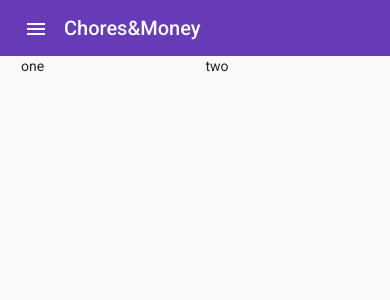
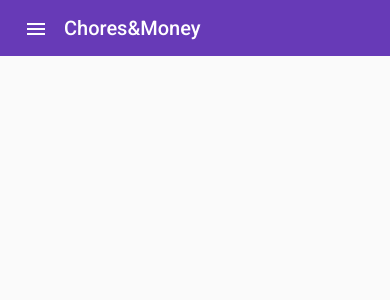
Before and after one commit to demichka/chores-money, an Angular app in the folder frontend/: page / in a window 390 px wide. Shown: the top 300 px of the page. Built offline with nearby package versions, Linux system fonts and the light colour scheme.

Commit message:
added component login, added app.roter, add component main-page

```diff
--- a/frontend/src/app/app-routing.module.ts
+++ b/frontend/src/app/app-routing.module.ts
@@ -1,11 +1,15 @@
-import { NgModule } from '@angular/core';
-import { Routes, RouterModule } from '@angular/router';
+import { NgModule } from "@angular/core";
+import { Routes, RouterModule } from "@angular/router";
+import { LoginComponent } from "./components/login/login.component";
+import { MainPageComponent } from "./components/main-page/main-page.component";
 
-
-const routes: Routes = [];
+const routes: Routes = [
+  { path: "", component: MainPageComponent },
+  { path: "login", component: LoginComponent }
+];
 
 @NgModule({
   imports: [RouterModule.forRoot(routes)],
   exports: [RouterModule]
 })
-export class AppRoutingModule { }
+export class AppRoutingModule {}
--- a/frontend/src/app/app.component.html
+++ b/frontend/src/app/app.component.html
@@ -1,34 +1 @@
-<section class="containerf" *ngIf="!onNotice || mobileQuery.matches">
-
-  <mat-toolbar color="primary" class="toolbar">
-    <button mat-icon-button class="btn-menu btn-flat" (click)="snav.toggle()">
-      <mat-icon>menu</mat-icon>
-    </button>
-    <h1 class="app-name">{{title}}</h1>
-  </mat-toolbar>
-  <mat-sidenav-container class="sidenav-container">
-    <mat-sidenav #snav>
-      <mat-nav-list>
-        nav-list
-      </mat-nav-list>
-    </mat-sidenav>
-    <mat-sidenav-content class="row">
-      <div class="col s12 m12 l6 push-l4 xl4 push-xl4">
-        <div class="col s6">one</div>
-        <div class="col s6">two</div>
-      </div>
-    </mat-sidenav-content>
-  </mat-sidenav-container>
-</section>
-
-<section fxLayout="column" fxLayoutAlign="center center" class="non-mobile-container"
-  *ngIf="onNotice || !mobileQuery.matches">
-  <h3>Welcome to Chores&Money App!</h3>
-  <h3>This application is designed to work on mobile devices</h3>
-  <h3>Please toggle device toolbar or open it on mobile device with portrait orientation</h3>
-  <p>or</p>
-  <button mat-raised-button (click)="toggleNotice()">Continue to desktop version</button>
-  <div style="margin-top: 20px;">
-    <mat-checkbox (click)="setSaveChoice()">Open desktop version always</mat-checkbox>
-  </div>
-</section>
+<router-outlet></router-outlet>
--- a/frontend/src/app/app.component.ts
+++ b/frontend/src/app/app.component.ts
@@ -6,40 +6,4 @@ import { MediaMatcher } from "@angular/cdk/layout";
   templateUrl: "./app.component.html",
   styleUrls: ["./app.component.scss"]
 })
-export class AppComponent {
-  title = "Chores&Money";
-
-  mobileQuery: MediaQueryList;
-
-  onNotice: boolean = true;
-
-  saveChoice: boolean = false;
-
-  private _mobileQueryListener: () => void;
-
-  constructor(changeDetectorRef: ChangeDetectorRef, media: MediaMatcher) {
-    if (window.localStorage.getItem("saveChoice") === null) {
-      window.localStorage.setItem("saveChoice", "false");
-    }
-    this.mobileQuery = media.matchMedia("(max-width: 768px)");
-    this._mobileQueryListener = () => changeDetectorRef.detectChanges();
-    this.mobileQuery.addListener(this._mobileQueryListener);
-    this.onNotice =
-      window.localStorage.getItem("saveChoice") === "false" ? true : false;
-  }
-
-  toggleNotice() {
-    this.onNotice = !this.onNotice;
-    if (this.saveChoice) {
-      window.localStorage.setItem("saveChoice", String(this.saveChoice));
-    }
-  }
-
-  setSaveChoice() {
-    this.saveChoice = !this.saveChoice;
-  }
-
-  ngOnDestroy(): void {
-    this.mobileQuery.removeListener(this._mobileQueryListener);
-  }
-}
+export class AppComponent {}
--- /dev/null
+++ b/frontend/src/app/components/login/login.component.html
@@ -0,0 +1,17 @@
+<form [formGroup]="loginForm">
+  <div>
+    <mat-form-field>
+      <input matInput placeholder="Email" formControlName="email" required>
+      <mat-error *ngIf="email.invalid">{{getErrorMessage()}}</mat-error>
+    </mat-form-field>
+  </div>
+  <div>
+    <mat-form-field>
+      <input matInput placeholder="Enter your password" [type]="hide ? 'password' : 'text'">
+      <button mat-icon-button matSuffix (click)="hide = !hide" [attr.aria-label]="'Hide password'"
+        [attr.aria-pressed]="hide">
+        <mat-icon>{{hide ? 'visibility_off' : 'visibility'}}</mat-icon>
+      </button>
+    </mat-form-field>
+  </div>
+</form>
--- /dev/null
+++ b/frontend/src/app/components/login/login.component.ts
@@ -0,0 +1,27 @@
+import { Component, OnInit } from "@angular/core";
+import { FormControl, Validators, FormGroup } from "@angular/forms";
+
+@Component({
+  selector: "app-login",
+  templateUrl: "./login.component.html",
+  styleUrls: ["./login.component.scss"]
+})
+export class LoginComponent implements OnInit {
+  email = new FormControl("", [Validators.required, Validators.email]);
+  hide = true;
+
+  loginForm = new FormGroup({
+    email: this.email
+  });
+
+  getErrorMessage() {
+    return this.email.hasError("required")
+      ? "You must enter a value"
+      : this.email.hasError("email")
+      ? "Not a valid email"
+      : "";
+  }
+  constructor() {}
+
+  ngOnInit() {}
+}
--- /dev/null
+++ b/frontend/src/app/components/main-page/main-page.component.html
@@ -0,0 +1,34 @@
+<section class="containerf" *ngIf="!onNotice || mobileQuery.matches">
+
+  <mat-toolbar color="primary" class="toolbar">
+    <button mat-icon-button class="btn-menu btn-flat" (click)="snav.toggle()">
+      <mat-icon>menu</mat-icon>
+    </button>
+    <h1 class="app-name">{{title}}</h1>
+  </mat-toolbar>
+  <mat-sidenav-container class="sidenav-container">
+    <mat-sidenav #snav>
+      <mat-nav-list>
+        nav-list
+      </mat-nav-list>
+    </mat-sidenav>
+    <mat-sidenav-content class="row">
+      <div class="col s12 m12 l6 push-l4 xl4 push-xl4">
+
+      </div>
+    </mat-sidenav-content>
+  </mat-sidenav-container>
+</section>
+
+
+<section fxLayout="column" fxLayoutAlign="center center" class="non-mobile-container"
+  *ngIf="onNotice || !mobileQuery.matches">
+  <h3>Welcome to Chores&Money App!</h3>
+  <h3>This application is designed to work on mobile devices</h3>
+  <h3>Please toggle device toolbar or open it on mobile device with portrait orientation</h3>
+  <p>or</p>
+  <button mat-raised-button (click)="toggleNotice()">Continue to desktop version</button>
+  <div style="margin-top: 20px;">
+    <mat-checkbox (click)="setSaveChoice()">Open desktop version always</mat-checkbox>
+  </div>
+</section>
--- /dev/null
+++ b/frontend/src/app/components/main-page/main-page.component.scss
@@ -0,0 +1,39 @@
+@import "../../../assets/scss/custom-variables";
+
+.containerf {
+  display: flex;
+  flex-direction: column;
+  position: absolute;
+  top: 0;
+  bottom: 0;
+  left: 0;
+  right: 0;
+}
+
+h1.app-name {
+  margin-left: 8px;
+}
+
+.sidenav-container {
+  flex: 1;
+  & > * {
+    min-width: 20%;
+  }
+  @media (max-width: 812px) {
+    & > * {
+      min-width: 70%;
+    }
+  }
+}
+
+.btn-menu {
+  color: #fff;
+}
+.non-mobile-container {
+  background-color: $primary-color;
+  min-height: 100vh;
+  color: #fff;
+  & > * {
+    text-align: center;
+  }
+}
--- /dev/null
+++ b/frontend/src/app/components/main-page/main-page.component.ts
@@ -0,0 +1,45 @@
+import { Component, OnDestroy, ChangeDetectorRef } from "@angular/core";
+import { MediaMatcher } from "@angular/cdk/layout";
+
+@Component({
+  selector: "app-main-page",
+  templateUrl: "./main-page.component.html",
+  styleUrls: ["./main-page.component.scss"]
+})
+export class MainPageComponent {
+  title = "Chores&Money";
+
+  mobileQuery: MediaQueryList;
+
+  onNotice: boolean = true;
+
+  saveChoice: boolean = false;
+
+  private _mobileQueryListener: () => void;
+
+  constructor(changeDetectorRef: ChangeDetectorRef, media: MediaMatcher) {
+    if (window.localStorage.getItem("saveChoice") === null) {
+      window.localStorage.setItem("saveChoice", "false");
+    }
+    this.mobileQuery = media.matchMedia("(max-width: 768px)");
+    this._mobileQueryListener = () => changeDetectorRef.detectChanges();
+    this.mobileQuery.addListener(this._mobileQueryListener);
+    this.onNotice =
+      window.localStorage.getItem("saveChoice") === "false" ? true : false;
+  }
+
+  toggleNotice() {
+    this.onNotice = !this.onNotice;
+    if (this.saveChoice) {
+      window.localStorage.setItem("saveChoice", String(this.saveChoice));
+    }
+  }
+
+  setSaveChoice() {
+    this.saveChoice = !this.saveChoice;
+  }
+
+  ngOnDestroy(): void {
+    this.mobileQuery.removeListener(this._mobileQueryListener);
+  }
+}
--- a/frontend/src/assets/scss/materialize.scss
+++ b/frontend/src/assets/scss/materialize.scss
@@ -11,31 +11,31 @@
 @import "components/normalize";
 
 // components
-@import "components/global";
-@import "components/badges";
-@import "components/icons-material-design";
+// @import "components/global";
+// @import "components/badges";
+// @import "components/icons-material-design";
 @import "components/grid";
-@import "components/navbar";
-@import "components/typography";
-@import "components/transitions";
-@import "components/cards";
-@import "components/toast";
-@import "components/tabs";
-@import "components/tooltip";
-@import "components/buttons";
-@import "components/dropdown";
-@import "components/waves";
-@import "components/modal";
-@import "components/collapsible";
-@import "components/chips";
-@import "components/materialbox";
-@import "components/forms/forms";
-@import "components/table_of_contents";
-@import "components/sidenav";
-@import "components/preloader";
-@import "components/slider";
-@import "components/carousel";
-@import "components/tapTarget";
-@import "components/pulse";
-@import "components/datepicker";
-@import "components/timepicker";
+// @import "components/navbar";
+// @import "components/typography";
+// @import "components/transitions";
+// @import "components/cards";
+// @import "components/toast";
+// @import "components/tabs";
+// @import "components/tooltip";
+// @import "components/buttons";
+// @import "components/dropdown";
+// @import "components/waves";
+// @import "components/modal";
+// @import "components/collapsible";
+// @import "components/chips";
+// @import "components/materialbox";
+// @import "components/forms/forms";
+// @import "components/table_of_contents";
+// @import "components/sidenav";
+// @import "components/preloader";
+// @import "components/slider";
+// @import "components/carousel";
+// @import "components/tapTarget";
+// @import "components/pulse";
+// @import "components/datepicker";
+// @import "components/timepicker";
```
Also changed, not shown: frontend/src/app/app.module.ts (+6 -2 lines), frontend/src/app/components/login/login.component.scss (added), 2 other files (tests, documents, lock files or other folders).
